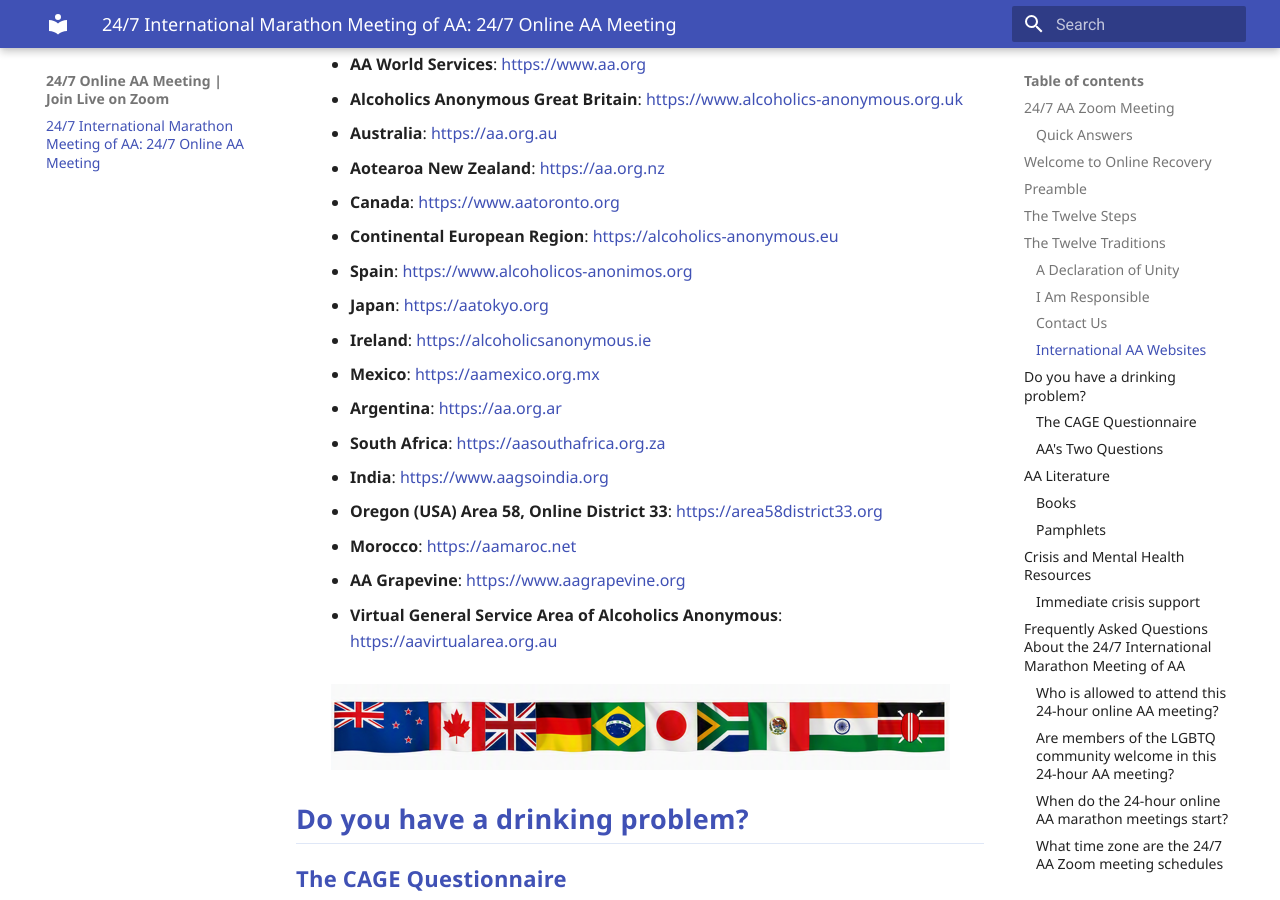
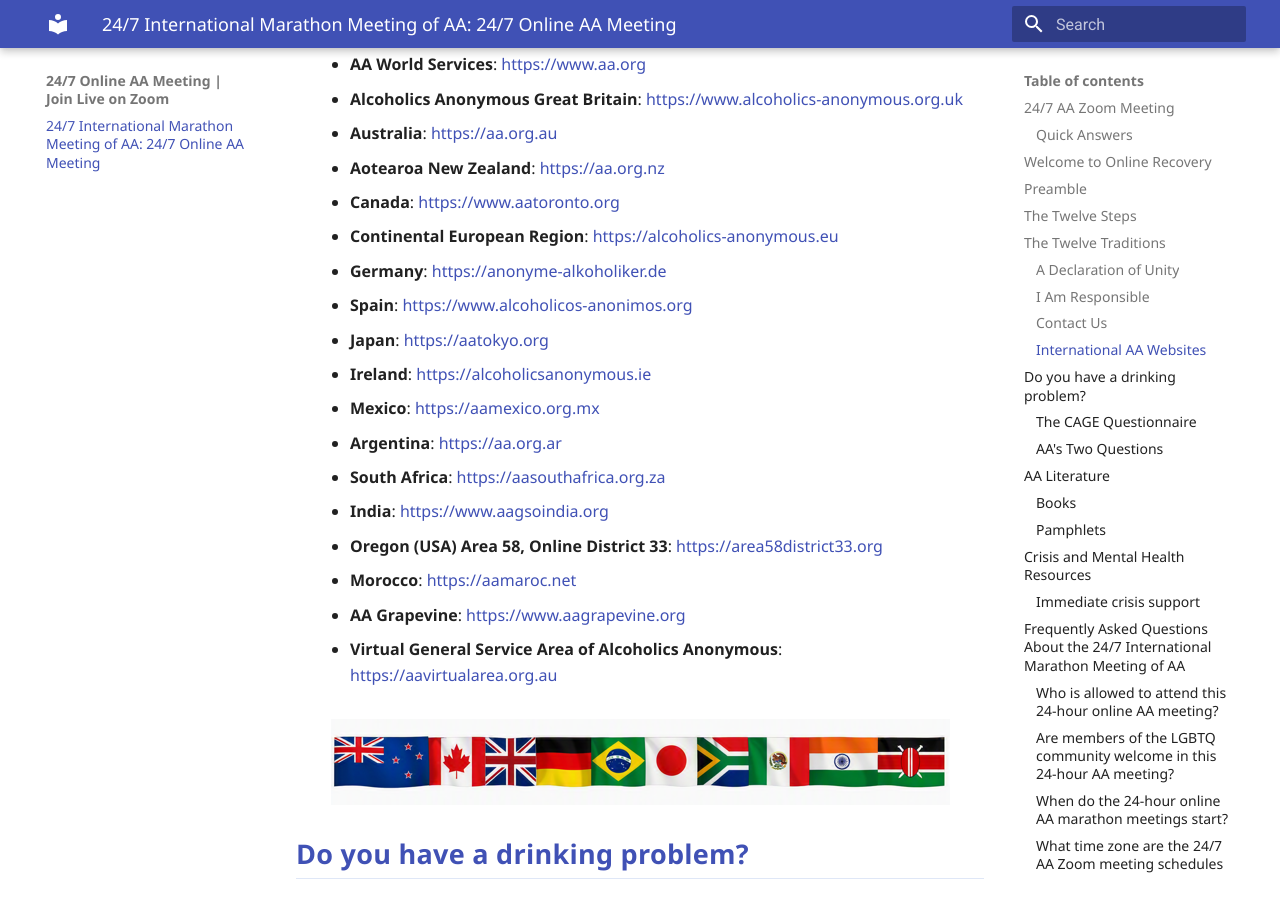
Before and after one commit to meetings03/24hourmeeting, an MkDocs documentation site: the page built from docs/index.md, in a window 1280 px wide and 900 px high, scrolled down 10057 px. Built offline with MkDocs 1.6.1 and Material for MkDocs 9.7.7, drawn with Linux system fonts in a browser that asks for light colours; comment, search, counter and statistics services are not loaded.

Commit message:
Add Germany website entry

```diff
--- a/docs/index.md
+++ b/docs/index.md
@@ -233,6 +233,7 @@
   <li><strong>Aotearoa New Zealand</strong>: <a href="https://aa.org.nz" target="_blank" rel="noopener">https://aa.org.nz</a></li>
   <li><strong>Canada</strong>: <a href="https://www.aatoronto.org" target="_blank" rel="noopener">https://www.aatoronto.org</a></li>
   <li><strong>Continental European Region</strong>: <a href="https://alcoholics-anonymous.eu" target="_blank" rel="noopener">https://alcoholics-anonymous.eu</a></li>
+  <li><strong>Germany</strong>: <a href="https://anonyme-alkoholiker.de" target="_blank" rel="noopener">https://anonyme-alkoholiker.de</a></li>
   <li><strong>Spain</strong>: <a href="https://www.alcoholicos-anonimos.org" target="_blank" rel="noopener">https://www.alcoholicos-anonimos.org</a></li>
   <li><strong>Japan</strong>: <a href="https://aatokyo.org" target="_blank" rel="noopener">https://aatokyo.org</a></li>
   <li><strong>Ireland</strong>: <a href="https://alcoholicsanonymous.ie" target="_blank" rel="noopener">https://alcoholicsanonymous.ie</a></li>
```
